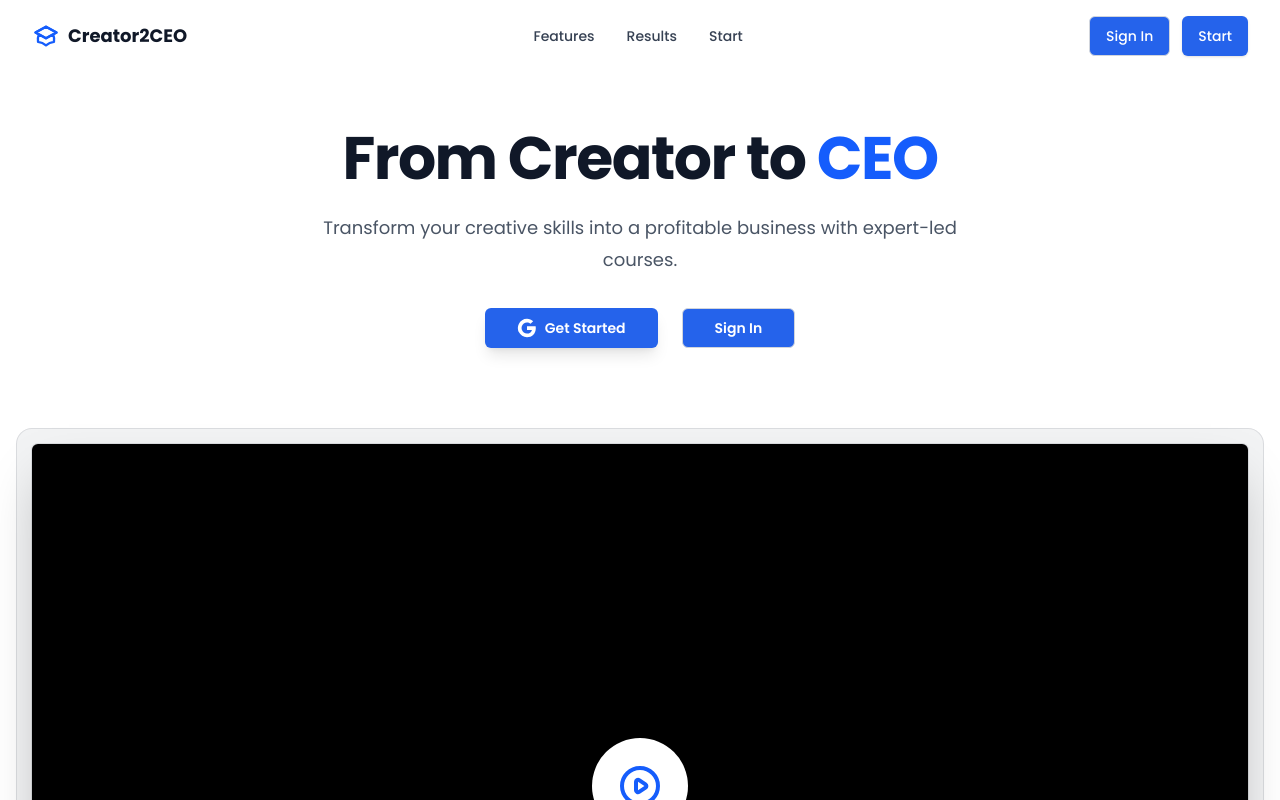
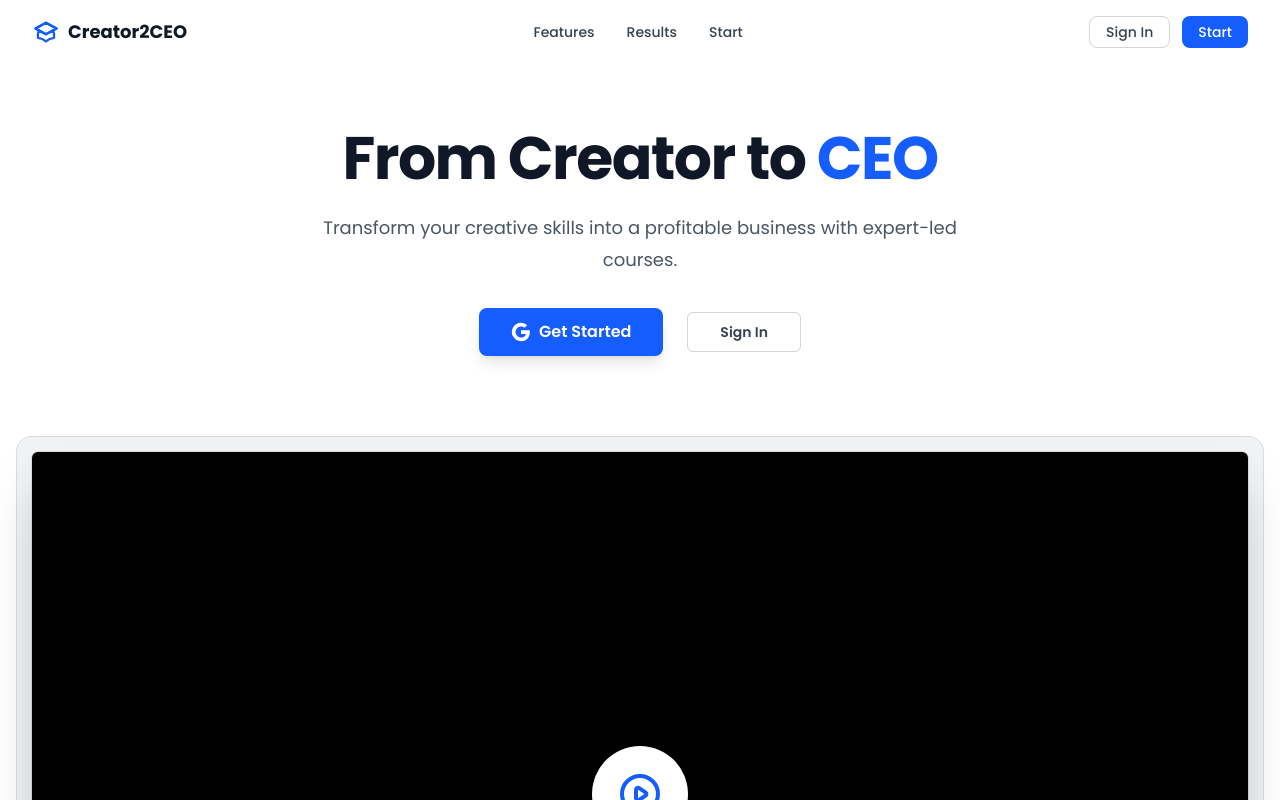
Before and after one commit to abdullah4tech/course2ceo, a Vue app: page / in a window 1280 px wide. Shown: the top 800 px of the page. Built offline with nearby package versions, Linux system fonts and the light colour scheme.

Commit message:
feat: updated button UI

```diff
--- a/src/App.vue
+++ b/src/App.vue
@@ -121,15 +121,17 @@
 
         <div class="flex items-center gap-x-2 sm:gap-x-3">
           <VButton
-            variant="primary"
+            variant="outline"
+            size="sm"
             @click="handleSignIn"
-            class="hidden sm:inline-flex items-center justify-center border border-gray-300 text-gray-700 hover:bg-gray-50 px-3 py-2 text-sm lg:px-4 rounded-md font-medium transition-colors"
+            class="hidden sm:inline-flex items-center justify-center text-sm font-medium"
           >
             Sign In
           </VButton>
           <VButton
+            size="sm"
             @click="handleSignIn"
-            class="inline-flex items-center justify-center bg-blue-600 hover:bg-blue-700 text-white px-3 py-2 shadow-sm text-sm lg:px-4 rounded-md font-medium transition-colors"
+            class="inline-flex items-center justify-center text-sm font-medium"
           >
             Start
           </VButton>
@@ -156,7 +158,8 @@
           <div class="mt-8 flex flex-col sm:flex-row items-center justify-center gap-4 sm:gap-6">
             <VButton
               @click="handleSignIn"
-              class="w-full sm:w-auto inline-flex items-center justify-center bg-blue-600 hover:bg-blue-700 text-white font-semibold px-8 py-3 shadow-lg rounded-md transition-colors"
+              size="lg"
+              class="w-full sm:w-auto inline-flex items-center justify-center text-white font-semibold shadow-lg"
             >
               <svg class="w-5 h-5 mr-2" viewBox="0 0 24 24">
                 <path fill="currentColor" d="M22.56 12.25c0-.78-.07-1.53-.2-2.25H12v4.26h5.92c-.26 1.37-1.04 2.53-2.21 3.31v2.77h3.57c2.08-1.92 3.28-4.74 3.28-8.09z"/>
@@ -167,6 +170,7 @@
               Get Started
             </VButton>
             <VButton
+              variant="outline"
               @click="handleSignIn"
               class="w-full sm:w-auto inline-flex items-center justify-center border border-gray-300 text-gray-700 hover:bg-gray-50 font-semibold px-8 py-3 rounded-md transition-colors"
             >
@@ -283,7 +287,7 @@
             </p>
             <div class="mt-10 flex items-center justify-center gap-x-6">
               <VButton
-                variant="white"
+                variant=""
                 @click="handleSignIn"
                 class="relative inline-flex items-center bg-white text-blue-600 hover:bg-blue-50 font-semibold px-8 py-3 shadow-lg border-0 rounded-lg transition-colors duration-200"
               >
--- a/src/components/VButton.vue
+++ b/src/components/VButton.vue
@@ -70,9 +70,9 @@
 
 // Button variant configurations (similar to CVA)
 const buttonVariants = {
-  base: 'inline-flex items-center justify-center rounded-lg font-medium transition-colors focus:outline-none focus:ring-4 focus:ring-offset-2 disabled:opacity-50 disabled:pointer-events-none',
+  base: 'inline-flex items-center justify-center cursor-pointer rounded-lg font-medium transition-colors focus:outline-none focus:ring-4 focus:ring-offset-2 disabled:opacity-50 disabled:pointer-events-none',
   variants: {
-    primary: 'bg-primary-600 text-white hover:bg-primary-700 focus:ring-slate-300',
+    primary: 'bg-primary-600 hover:bg-red-500 text-white focus:ring-slate-300',
     secondary: 'bg-gray-100 text-gray-900 hover:bg-gray-200 focus:ring-slate-300',
     success: 'bg-success-600 text-white hover:bg-success-700 focus:ring-slate-300',
     warning: 'bg-warning-600 text-white hover:bg-warning-700 focus:ring-slate-300',
@@ -81,10 +81,10 @@
     ghost: 'text-gray-700 hover:bg-gray-100 focus:ring-slate-300',
   },
   sizes: {
-    sm: 'h-8 px-3 text-sm',
-    md: 'h-10 px-4 text-sm',
-    lg: 'h-12 px-6 text-base',
-    xl: 'h-14 px-8 text-lg',
+    sm: 'h-8 px-4 text-sm',
+    md: 'h-10 px-5 text-sm',
+    lg: 'h-12 px-8 text-base',
+    xl: 'h-14 px-10 text-lg',
   }
 };
 
--- a/src/main.css
+++ b/src/main.css
@@ -14,9 +14,9 @@
 
 /* Custom color variables - add these to your global CSS */
 :root {
-  --color-primary-600: #2563eb;
-  --color-primary-700: #1d4ed8;
-  --color-primary-500: #3b82f6;
+  --color-primary-600: lab(44.0605% 29.0279 -86.0352);
+  --color-primary-700: lab(36.9089% 35.0961 -85.6872);
+  --color-primary-500: lab(54.1736% 13.3369 -74.6839);
 
   --color-success-600: #16a34a;
   --color-success-700: #15803d;
```
